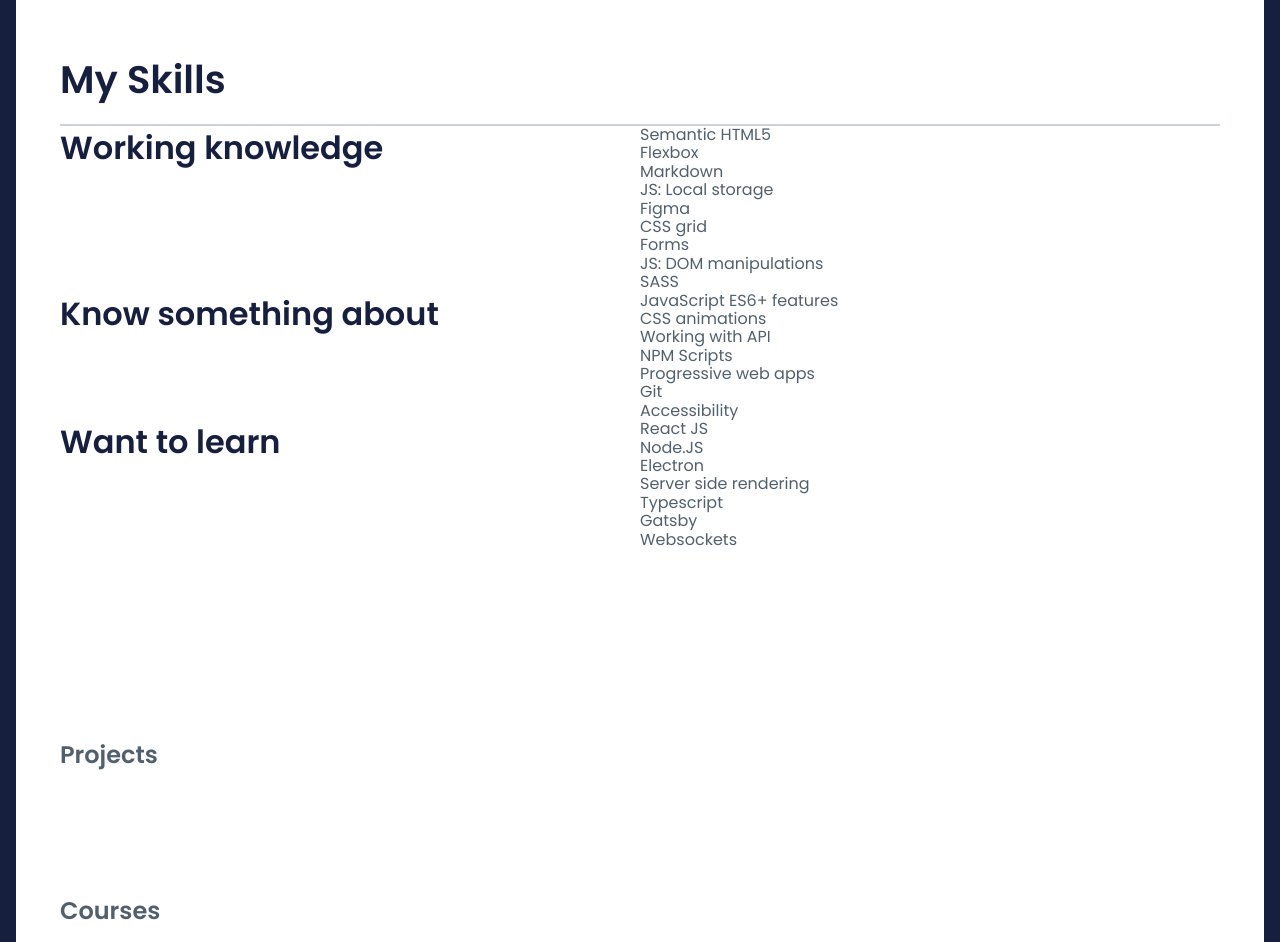
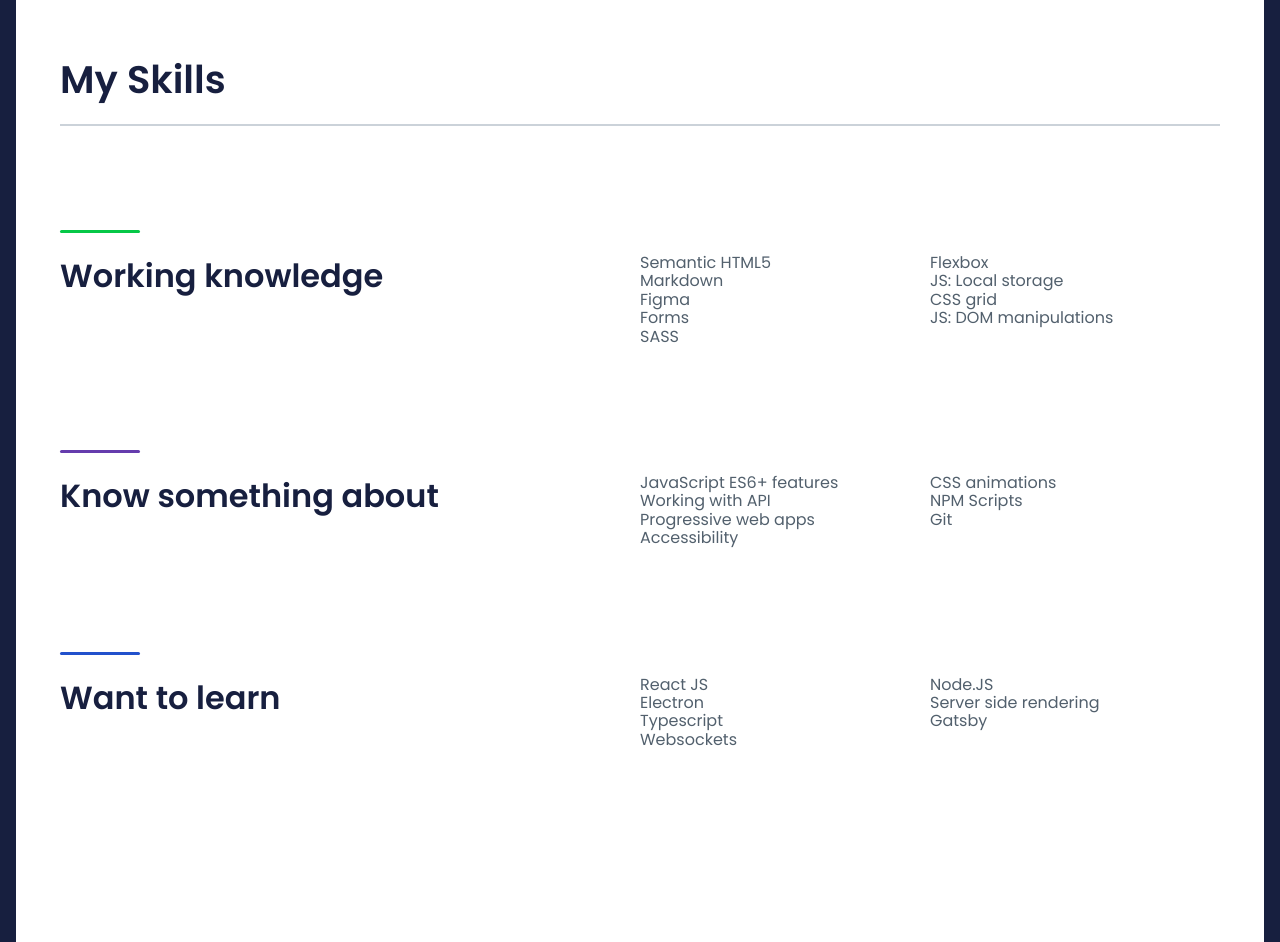
Before and after one commit to grzegorz-jodlowski/grzegorz-jodlowski.github.io, a React (Create React App) app: page / in a window 1280 px wide. Shown: the part 820-1762 px from the top of the page. Built offline with nearby package versions, Linux system fonts and the light colour scheme.

Commit message:
Style title variants

```diff
--- a/src/components/common/Title/Title.js
+++ b/src/components/common/Title/Title.js
@@ -4,14 +4,13 @@
 
 import styles from './Title.module.scss';
 
-const Component = ({ className, size, text, variant, underline, decoration }) => <h2 className={clsx(className, styles.root, styles[size], styles[variant], decoration && styles.decoration, underline && styles.underline)}>{text}</h2>;
+const Component = ({ className, size, text, variant, underline }) => <h2 className={clsx(className, styles.root, styles[size], styles[variant], underline && styles.underline)}>{text}</h2>;
 
 Component.propTypes = {
   className: PropTypes.string,
   size: PropTypes.string,
   text: PropTypes.string,
   variant: PropTypes.string,
-  decoration: PropTypes.bool,
   underline: PropTypes.bool,
 };
 
--- a/src/components/common/Title/Title.module.scss
+++ b/src/components/common/Title/Title.module.scss
@@ -31,3 +31,39 @@
     background-color: $color-header-underline;
   }
 }
+
+.green,
+.violet,
+.blue {
+  &::after {
+    content: "";
+    display: block;
+    position: absolute;
+    top: -1.5rem;
+    left: 0;
+    height: 3px;
+    width: 80px;
+    border-radius: $radius;
+  }
+}
+
+.green {
+  &::after {
+    background-color: $color-knowledge-section;
+    color: $color-knowledge-section;
+  }
+}
+
+.violet {
+  &::after {
+    background-color: $color-something-section;
+    color: $color-something-section;
+  }
+}
+
+.blue {
+  &::after {
+    background-color: $color-want-section;
+    color: $color-want-section;
+  }
+}
--- a/src/components/features/SkillsSection/SkillsSection.js
+++ b/src/components/features/SkillsSection/SkillsSection.js
@@ -10,7 +10,7 @@
 const Component = ({ className, title, variant, skills }) => (
   <article className={clsx(className, styles.root)}>
     <Title text={title} size='medium' variant={variant} decoration />
-    <div>
+    <div className={styles.list}>
       {skills.map(skill => <Skill key={skill} variant={variant} text={skill} />)}
     </div>
   </article>
--- a/src/components/features/SkillsSection/SkillsSection.module.scss
+++ b/src/components/features/SkillsSection/SkillsSection.module.scss
@@ -3,4 +3,10 @@
 .root {
   display: grid;
   grid-template-columns: 1fr 1fr;
+  padding-top: 8rem;
 }
+
+.list {
+  display: grid;
+  grid-template-columns: 1fr 1fr;
+}
```
